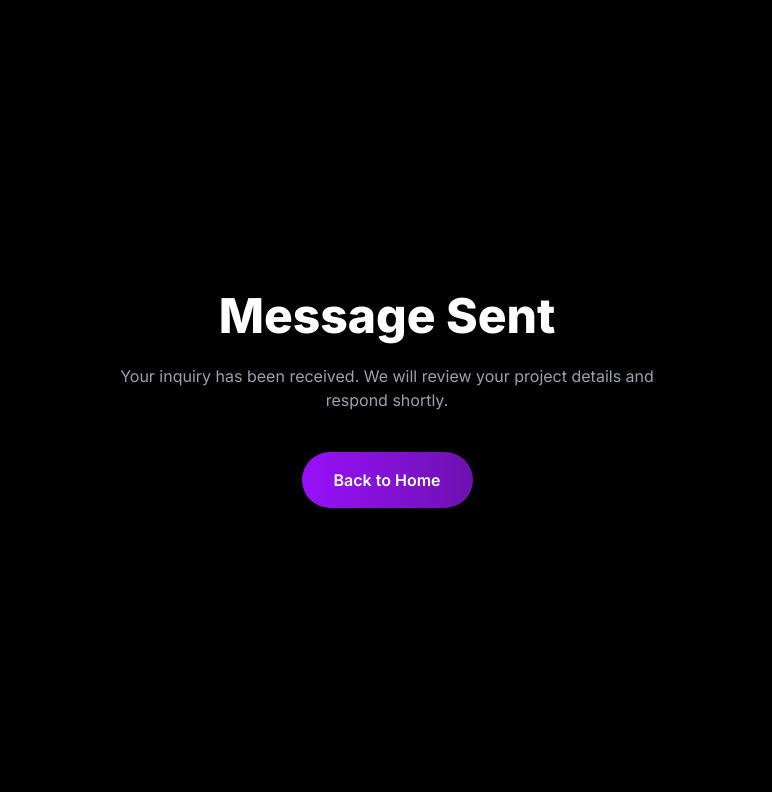
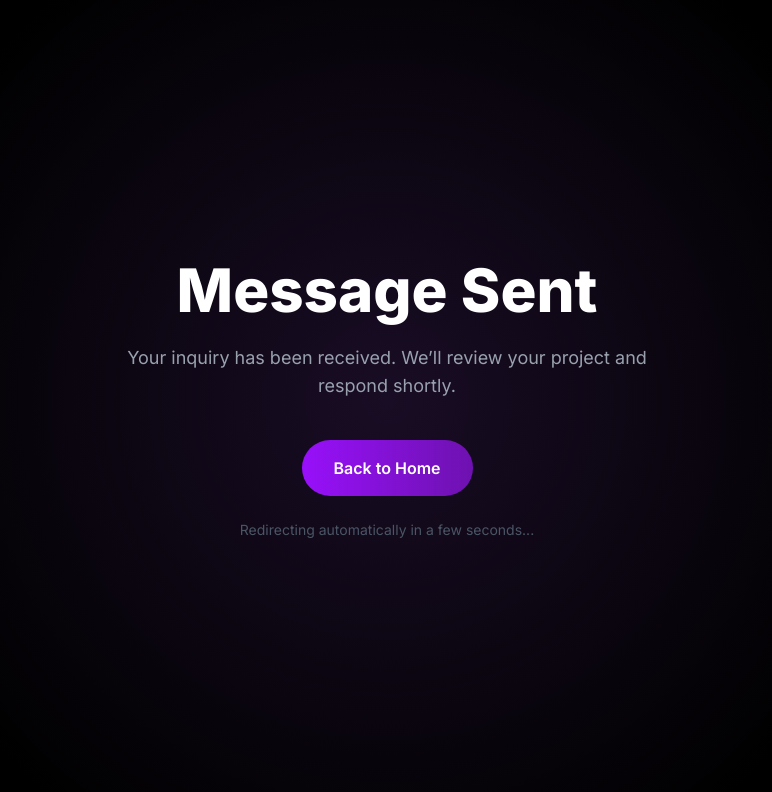
Before and after one commit to raghent/ghent-studio, a React (Vite) app: page /success in a window 1280 px wide. Shown: the top 792 px of the page, without its empty margins (253-1025 px from the left). Built offline with nearby package versions, Linux system fonts and the light colour scheme.

Commit message:
Upgrade success page to premium animated version

```diff
--- a/src/pages/Success.jsx
+++ b/src/pages/Success.jsx
@@ -1,19 +1,49 @@
+import { motion } from "framer-motion"
+import { useEffect } from "react"
+import { useNavigate } from "react-router-dom"
+
 export default function Success() {
+  const navigate = useNavigate()
+
+  // Optional: Auto redirect after 6 seconds
+  useEffect(() => {
+    const timer = setTimeout(() => {
+      navigate("/")
+    }, 6000)
+    return () => clearTimeout(timer)
+  }, [navigate])
+
   return (
-    <div className="min-h-screen bg-black text-white flex items-center justify-center px-6">
-      <div className="text-center max-w-xl">
-        <h1 className="text-5xl font-bold mb-6">Message Sent</h1>
-        <p className="text-gray-400 mb-10">
-          Your inquiry has been received. We will review your project details and respond shortly.
+    <div className="relative min-h-screen bg-black text-white flex items-center justify-center overflow-hidden">
+
+      {/* Ambient Glow */}
+      <div className="absolute inset-0 bg-[radial-gradient(circle_at_center,rgba(168,85,247,0.15),transparent_70%)]" />
+
+      <motion.div
+        initial={{ opacity: 0, y: 40 }}
+        animate={{ opacity: 1, y: 0 }}
+        transition={{ duration: 0.8, ease: "easeOut" }}
+        className="relative z-10 text-center max-w-xl px-6"
+      >
+        <h1 className="text-5xl md:text-6xl font-bold mb-6">
+          Message Sent
+        </h1>
+
+        <p className="text-gray-400 mb-10 text-lg">
+          Your inquiry has been received. We’ll review your project and respond shortly.
         </p>
 
-        <a
-          href="/"
-          className="inline-block px-8 py-4 rounded-full bg-linear-to-r from-purple-600 to-purple-800 font-semibold hover:opacity-90 transition"
+        <button
+          onClick={() => navigate("/")}
+          className="inline-block px-8 py-4 rounded-full bg-gradient-to-r from-purple-600 to-purple-800 font-semibold hover:opacity-90 transition"
         >
           Back to Home
-        </a>
-      </div>
+        </button>
+
+        <p className="text-gray-600 text-sm mt-6">
+          Redirecting automatically in a few seconds...
+        </p>
+      </motion.div>
     </div>
   )
 }
```
